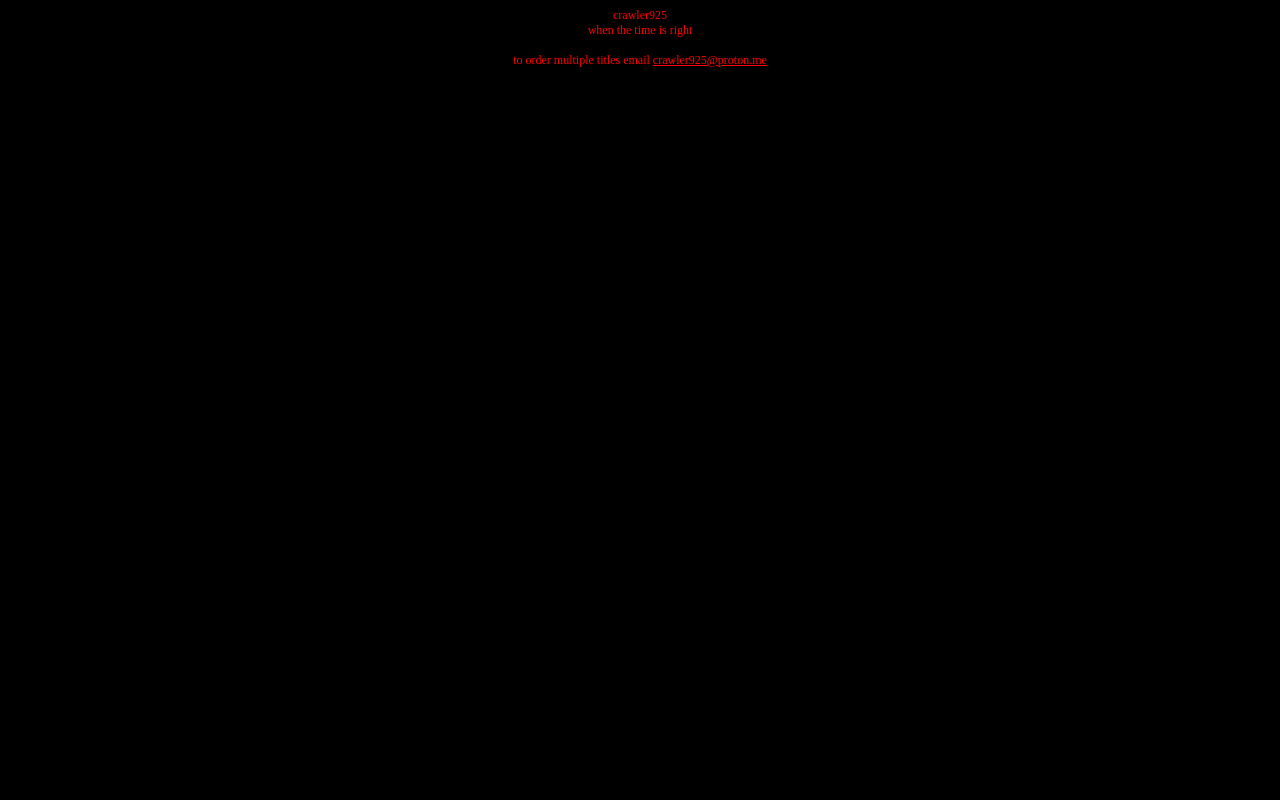
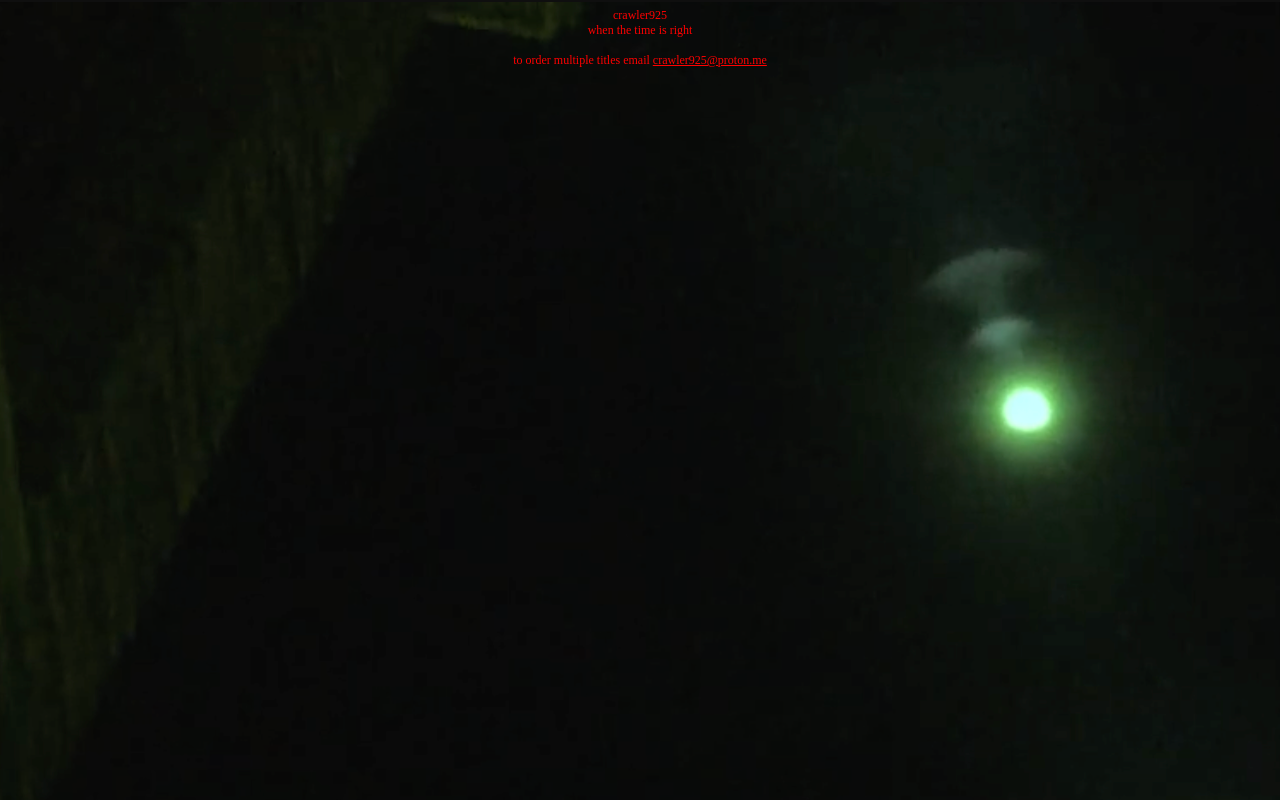
Before and after one commit to merdotxyz/crawler925, a plain HTML site: page index.html in a window 1280 px wide. Drawn offline with Linux system fonts and the light colour scheme.

Commit message:
Update crawler-stylesheet.css

```diff
--- a/crawler-stylesheet.css
+++ b/crawler-stylesheet.css
@@ -15,7 +15,7 @@
 }
 
 body {
-
+    background-image: url("moon.png");
     background-repeat: no-repeat;
     text-align: center;
    background-color: black;
```
